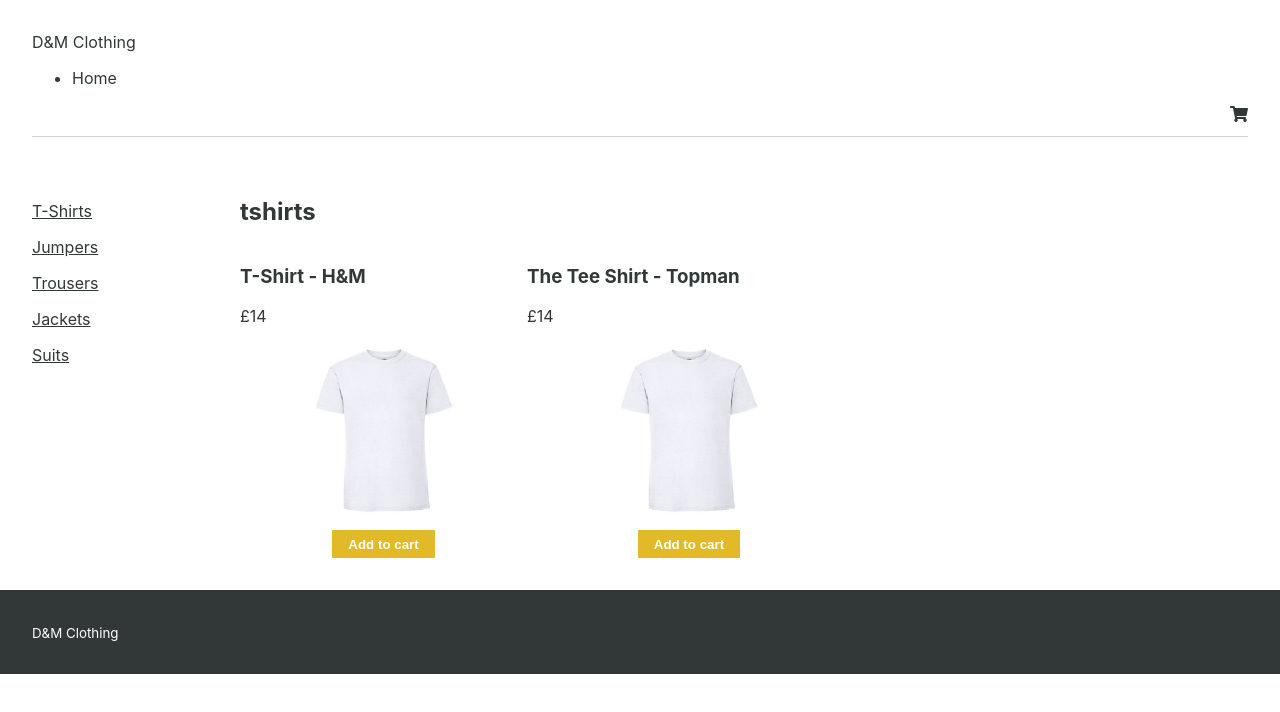
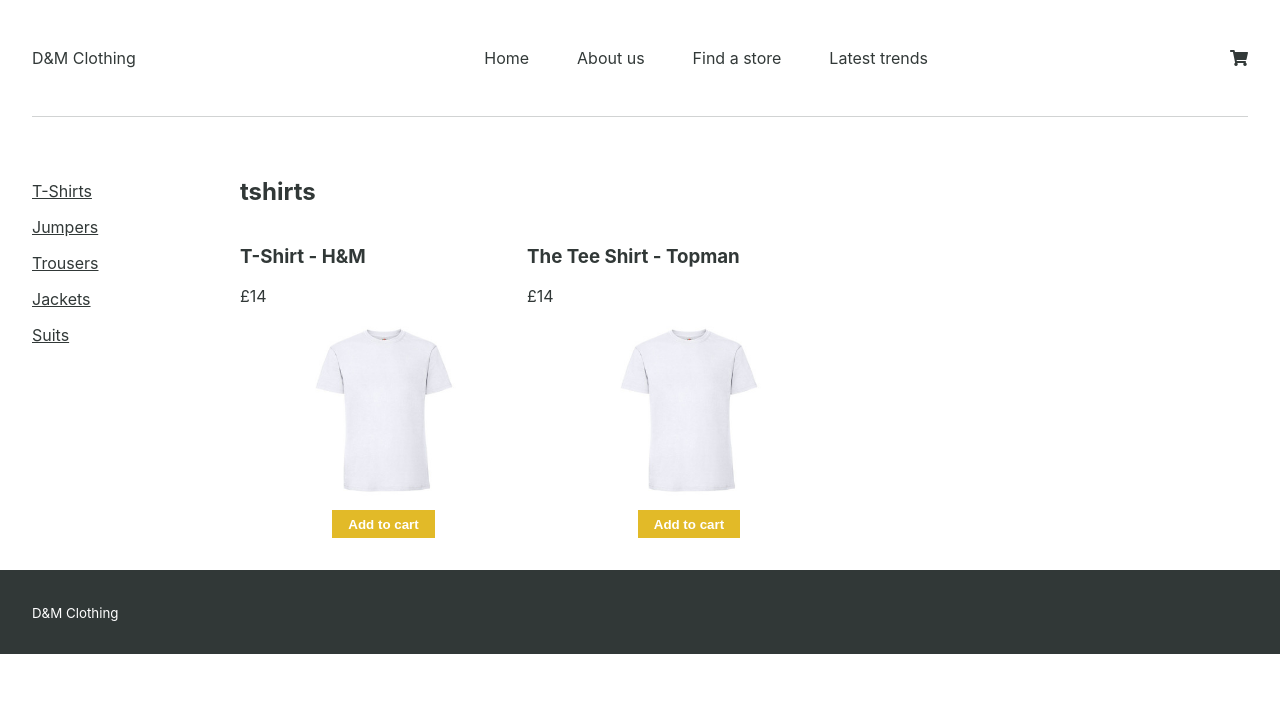
Before and after one commit to millerpils/shopping-basket, a React (Create React App) app: page / in a window 1280 px wide. Shown: the top 712 px of the page. Built offline with nearby package versions, Linux system fonts and the light colour scheme.

Commit message:
Nav and other bits

```diff
--- a/src/components/ClothingList.js
+++ b/src/components/ClothingList.js
@@ -5,7 +5,7 @@
 
 import React, { Component } from 'react'
 import ClothingItem from './ClothingItem'
-import { Link } from 'react-router-dom'
+import ClothingNav from './ClothingNav'
 import clothesData from './json/clothes.data.json'
 
 class ClothingList extends Component {
@@ -78,61 +78,6 @@ class ClothingList extends Component {
     return cards
   }
 
-  /* add this to its own component and use a callback
-    function to handle the click */
-
-  getNav = () => {
-    return (
-      <ul className="items-nav">
-        <li>
-          <Link
-            to="/clothes/tshirts"
-            displayitems="tshirts"
-            onClick={this.handleNavClick}
-          >
-            T-Shirts
-          </Link>
-        </li>
-        <li>
-          <Link
-            to="/clothes/jumpers"
-            displayitems="jumpers"
-            onClick={this.handleNavClick}
-          >
-            Jumpers
-          </Link>
-        </li>
-        <li>
-          <Link
-            to="/clothes/trousers"
-            displayitems="trousers"
-            onClick={this.handleNavClick}
-          >
-            Trousers
-          </Link>
-        </li>
-        <li>
-          <Link
-            to="/clothes/jackets"
-            displayitems="jackets"
-            onClick={this.handleNavClick}
-          >
-            Jackets
-          </Link>
-        </li>
-        <li>
-          <Link
-            to="/clothes/suits"
-            displayitems="suits"
-            onClick={this.handleNavClick}
-          >
-            Suits
-          </Link>
-        </li>
-      </ul>
-    )
-  }
-
   handleNavClick = (event) => {
     let displayItemsAttr = event.target.getAttribute('displayitems')
 
@@ -145,7 +90,7 @@ class ClothingList extends Component {
     return (
       <div>
         <div className="grid-container">
-          {this.getNav()}
+          <ClothingNav handleNavClick={this.handleNavClick} />
           <div className="heading">
             <h2>{this.state.displayItems}</h2>
           </div>
--- /dev/null
+++ b/src/components/ClothingNav.js
@@ -0,0 +1,61 @@
+import React from 'react'
+import { Link } from 'react-router-dom'
+
+const ClothingNav = (props) => {
+
+  const handleNavClick = function(event) {
+    props.handleNavClick(event)
+  }
+
+  return (
+    <ul className="items-nav">
+      <li>
+        <Link
+          to="/clothes/tshirts"
+          displayitems="tshirts"
+          onClick={handleNavClick}
+        >
+          T-Shirts
+        </Link>
+      </li>
+      <li>
+        <Link
+          to="/clothes/jumpers"
+          displayitems="jumpers"
+          onClick={handleNavClick}
+        >
+          Jumpers
+        </Link>
+      </li>
+      <li>
+        <Link
+          to="/clothes/trousers"
+          displayitems="trousers"
+          onClick={handleNavClick}
+        >
+          Trousers
+        </Link>
+      </li>
+      <li>
+        <Link
+          to="/clothes/jackets"
+          displayitems="jackets"
+          onClick={handleNavClick}
+        >
+          Jackets
+        </Link>
+      </li>
+      <li>
+        <Link
+          to="/clothes/suits"
+          displayitems="suits"
+          onClick={handleNavClick}
+        >
+          Suits
+        </Link>
+      </li>
+    </ul>
+  )
+}
+
+export default ClothingNav
--- /dev/null
+++ b/src/components/Nav.js
@@ -0,0 +1,16 @@
+import React from 'react'
+
+const Nav = () => {
+  return (
+    <nav>
+      <ul>
+        <li>Home</li>
+        <li>About us</li>
+        <li>Find a store</li>
+        <li>Latest trends</li>
+      </ul>
+    </nav>
+  )
+}
+
+export default Nav
--- a/src/components/header.js
+++ b/src/components/header.js
@@ -1,15 +1,14 @@
 import React from 'react'
+import Nav from './Nav'
 
 const Header = () => {
   return (
     <header>
       <div className="header__inner">
-        D&amp;M Clothing
-        <nav>
-          <ul>
-            <li>Home</li>
-          </ul>
-        </nav>
+        <div className="header__branding">
+          D&amp;M Clothing
+        </div>
+        <Nav />
         <div className="header__cart">
           <i className="fas fa-shopping-cart"></i>
         </div>
--- a/src/main.css
+++ b/src/main.css
@@ -26,14 +26,32 @@ main {
   margin-top: 2.5rem; }
 
 header {
-  color: #313837; }
+  color: #323938; }
+
+.header__branding,
+.header__inner,
+.header__cart {
+  padding: 1rem 0; }
 
 .header__inner {
   padding: 0 0 2rem 0;
-  border-bottom: 1px solid #d1d3d3; }
+  border-bottom: 1px solid #d1d3d3;
+  display: grid;
+  grid-template-columns: 10rem auto 5rem; }
 
 .header__cart {
-  float: right; }
+  float: right;
+  text-align: right; }
+
+nav ul {
+  text-align: right;
+  margin-right: 15rem; }
+  nav ul li {
+    list-style: none;
+    display: inline;
+    margin-right: 3rem; }
+    nav ul li:last-child {
+      margin-right: 0; }
 
 footer {
   grid-area: footer;
--- a/src/scss/main.scss
+++ b/src/scss/main.scss
@@ -38,6 +38,7 @@ main {
 }
 
 @import 'modules/header';
+@import 'modules/nav';
 @import 'modules/footer';
 @import 'modules/item';
 @import 'modules/items';
--- a/src/scss/modules/_header.scss
+++ b/src/scss/modules/_header.scss
@@ -1,12 +1,21 @@
 header {
-  color: #313837;
+  color: hsl(171, 7%, 21%);
+}
+
+.header__branding,
+.header__inner,
+.header__cart {
+  padding: 1rem 0;
 }
 
 .header__inner {
   padding: 0 0 2rem 0;
   border-bottom: 1px solid #d1d3d3;
+  display: grid;
+  grid-template-columns: 10rem auto 5rem;
 }
 
 .header__cart {
   float: right;
+  text-align: right;
 }
--- /dev/null
+++ b/src/scss/modules/_nav.scss
@@ -0,0 +1,16 @@
+nav {
+  ul {
+    text-align: right;
+    margin-right: 15rem;
+
+    li {
+      list-style: none;
+      display: inline;
+      margin-right: 3rem;
+
+      &:last-child {
+        margin-right: 0;
+      }
+    }
+  }
+}
```
